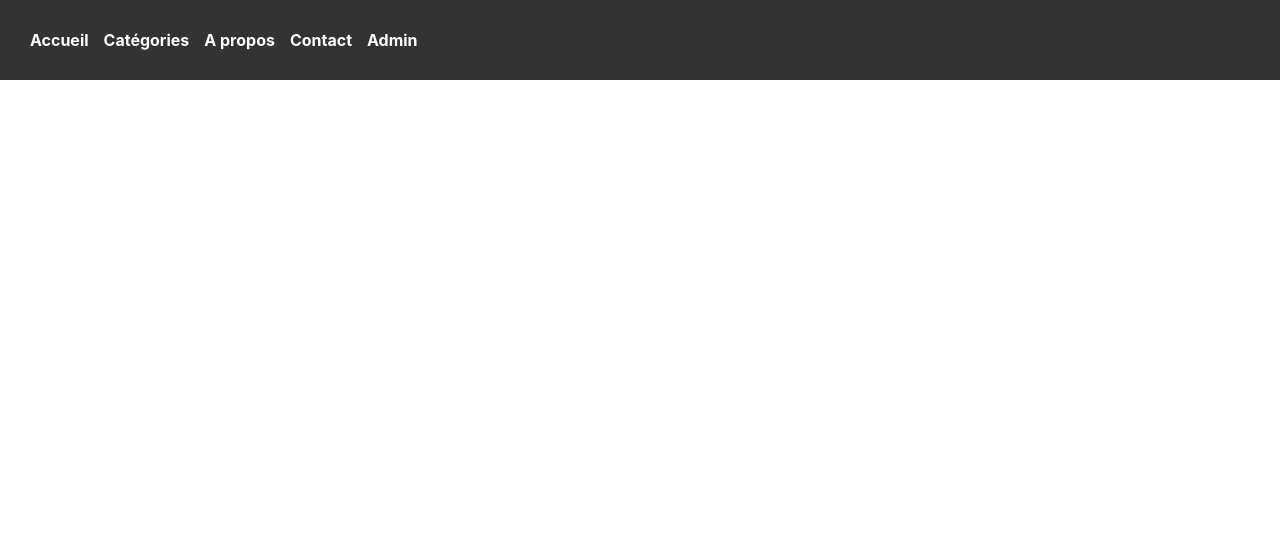
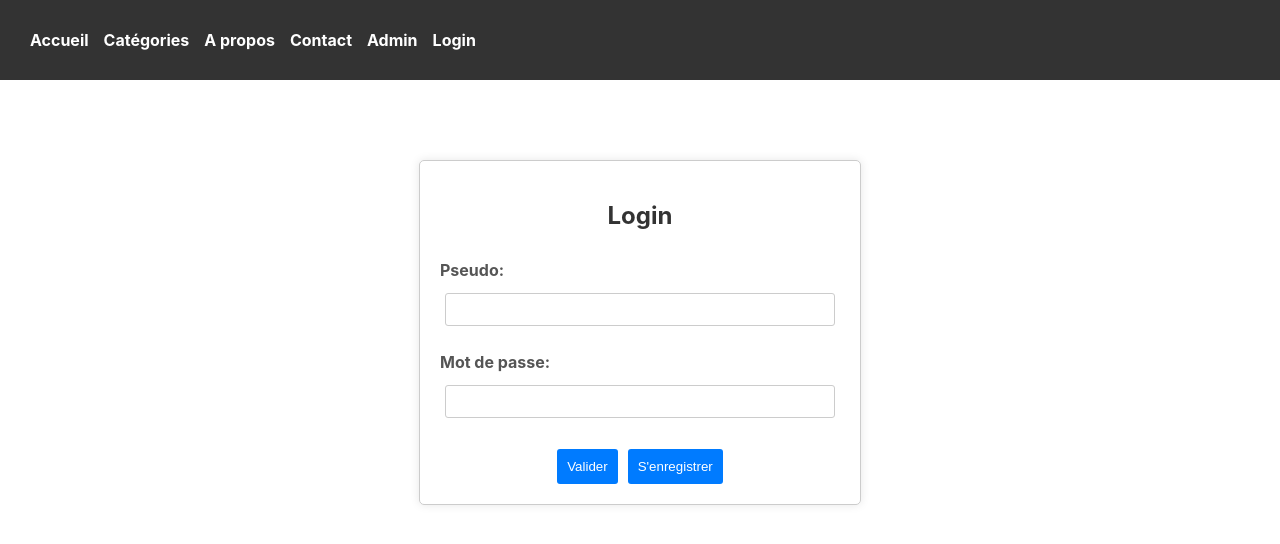
Before and after one commit to CapyCuisine/CapyFrontend, a React (Create React App) app: page /login in a window 1280 px wide. Shown: the top 544 px of the page. Built offline with nearby package versions, Linux system fonts and the light colour scheme.

Commit message:
✨ Feat/login (#12)
* login page navbar

* login page navbar

* Login / register Form

---------

Co-authored-by: IceK37 <45316097+IceK37@users.noreply.github.com>

```diff
--- a/src/App.js
+++ b/src/App.js
@@ -8,6 +8,7 @@ import Categories from './pages/categories';
 import Propos from './pages/propos';
 import Contact from './pages/contact';
 import Admin from './pages/admin';
+import Login from './pages/login';
 
 
 function App() {
@@ -35,6 +36,7 @@ function App() {
 
             <Route path="/admin" element={<Admin/>} />
 
+            <Route path="/login" element={<Login/>} />
 
 
           </Routes>
--- a/src/components/Navbar.js
+++ b/src/components/Navbar.js
@@ -22,6 +22,9 @@ function Navbar() {
         <li className="nav-item">
           <Link to="/admin">Admin</Link>
         </li>
+        <li className="nav-item">
+          <Link to="/login">Login</Link>
+        </li>
       </ul>
     </nav>
   );
--- a/src/pages/login.js
+++ b/src/pages/login.js
@@ -1,30 +1,98 @@
 // Login.js
+import React, { useState, useRef } from 'react';
+import { useNavigate } from 'react-router-dom';
 import '../styles/login.css'
 
 function Login() {
 
+  const [isLoginForm, setIsLoginForm] = useState(true);
+  const [passwordMatch, setPasswordMatch] = useState(true);
+  const [isValidEmail, setIsValidEmail] = useState(true);
+  const passwordRef = useRef(null);
+  const confirmPasswordRef = useRef(null);
+  const emailRef = useRef(null);
+  const navigate = useNavigate();
+
+  const toggleForm = () => {
+    setIsLoginForm(!isLoginForm);
+  };
+
+  const handleSubmit = (e) => {
+    e.preventDefault();
+
+    if (!isLoginForm) {
+      const password = passwordRef.current.value;
+      const confirmPassword = confirmPasswordRef.current.value;
+
+      if (password !== confirmPassword) {
+        setPasswordMatch(false);
+        return;
+      }
+    }
+
+    const email = emailRef.current.value;
+    const emailRegex = /^[^\s@]+@[^\s@]+\.[^\s@]+$/;
+    if (!emailRegex.test(email)) {
+      setIsValidEmail(false);
+      return;
+    }
+
+    if (!isLoginForm) {
+      navigate('/admin');
+    }
+
+  };
 
   return (
     <div className="login-container">
-      <h2>Login</h2>
+      <h2>{isLoginForm ? 'Login' : 'Register'}</h2>
       <form>
-        <label htmlFor="email">Email:</label>
-        <input
-          type="email"
-          id="email"
-          name="email"
-          required
-        />
+        {isLoginForm && (
+          <>
+            <label htmlFor="pseudo">Pseudo:</label>
+            <input type="text" id="pseudo" name="pseudo" required />
 
-        <label htmlFor="password">Mot de passe:</label>
-        <input
-          type="password"
-          id="password"
-          name="password"
-          required
-        />
+            <label htmlFor="password">Mot de passe:</label>
+            <input type="password" id="password" name="password" required />
+          </>
+        )}
 
-        <button type="submit">Se connecter</button>
+        {!isLoginForm && (
+          <>
+            <label htmlFor="email">Email :</label>
+            <input type="email" id="email" name="email" ref={emailRef} required />
+            {!isValidEmail && (
+              <p style={{ color: 'red' }}>L'adresse email n'est pas valide.</p>
+            )}
+
+            <label htmlFor="pseudo">Pseudo:</label>
+            <input type="text" id="pseudo" name="pseudo" required />
+
+            <label htmlFor="password">Mot de passe :</label>
+            <input type="password" id="password" name="password" ref={passwordRef} required />
+
+            <label htmlFor="confirmPassword">Confirmer le mot de passe :</label>
+            <input
+              type="password"
+              id="confirmPassword"
+              name="confirmPassword"
+              ref={confirmPasswordRef}
+              required
+            />
+            {!passwordMatch && (
+              <p style={{ color: 'red' }}>Les mots de passe ne correspondent pas.</p>
+            )}
+          </>
+        )}
+
+        <div className="button-container">
+          <button type="submit" onClick={handleSubmit}>
+            Valider
+          </button>
+          <button type="button" onClick={toggleForm}>
+            {isLoginForm ? 'S\'enregistrer' : 'Se connecter'}
+          </button>
+        </div>
       </form>
     </div>
   );
```
